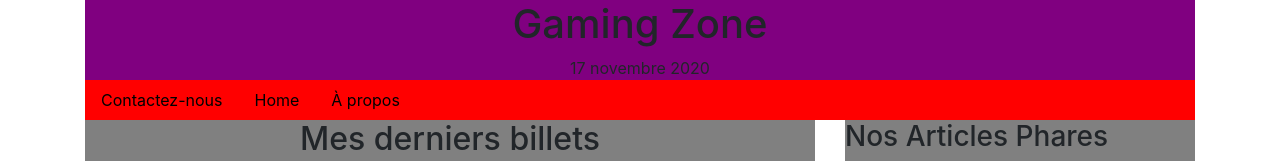
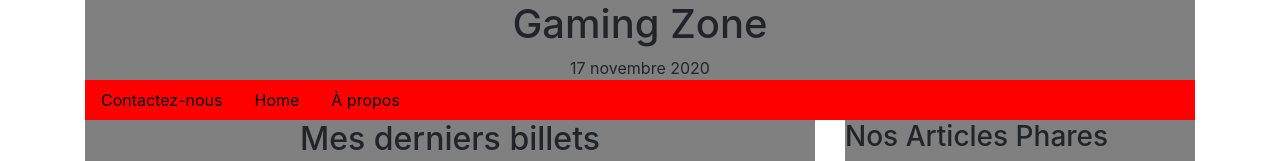
Before and after one commit to NeKiioz/gaming_zone, a plain HTML site: page index.html in a window 1280 px wide. Shown: the top 161 px of the page. Drawn offline with nearby package versions, Linux system fonts and the light colour scheme.

Commit message:
Mise à jour de la balise title

```diff
--- a/index.html
+++ b/index.html
@@ -2,13 +2,13 @@
 <html lang="fr">
 
 <head>
-    <title>Gaming Zone</title>
+    <title>Gaming Zone : la référence en matière de jeux vidéos en France</title>
     <meta charset="utf-8">
     <link rel="stylesheet" href="https://cdn.jsdelivr.net/npm/bootstrap@4.5.3/dist/css/bootstrap.min.css" integrity="sha384-TX8t27EcRE3e/ihU7zmQxVncDAy5uIKz4rEkgIXeMed4M0jlfIDPvg6uqKI2xXr2" crossorigin="anonymous">
     <style type="text/css">
 
 
-        .header {background-color: purple; }
+        .header {background-color: grey; }
         .nav {background-color: red;}
         .footer {background-color: red;}
         .aside {background-color: grey ;}
```
